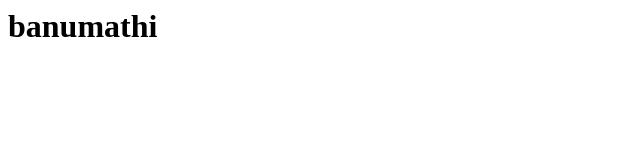
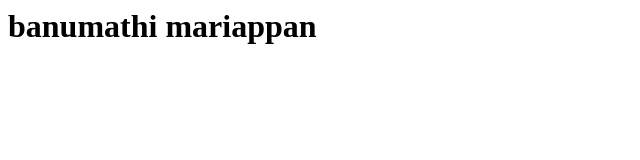
Before and after one commit to Banumathimeenakshi/banu, a plain HTML site: page index.html in a window 1280 px wide. Shown: the whole page, without its empty margins (0-640 px from the left). Drawn offline with Linux system fonts and the light colour scheme.

Commit message:
Update index.html

```diff
--- a/index.html
+++ b/index.html
@@ -3,6 +3,6 @@
     <title>demo</title>
   </head>
   <body>
-    <h1>banumathi</h1>
+    <h1>banumathi mariappan</h1>
   </body>
 </html>
```
